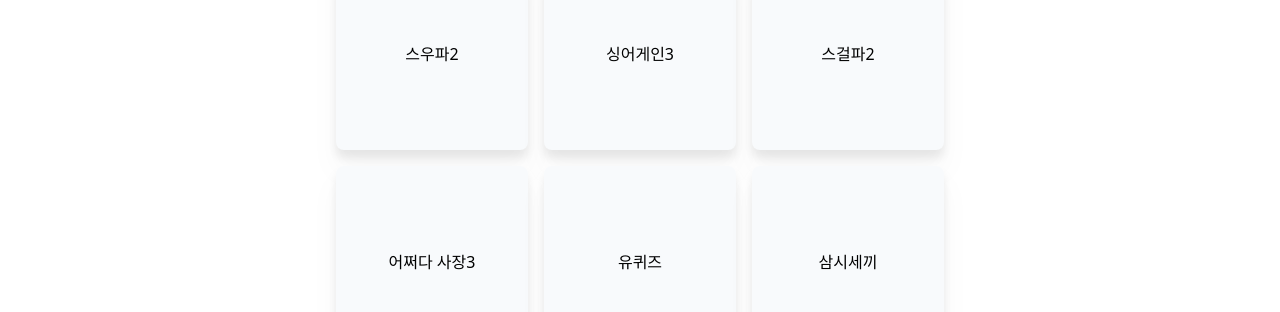
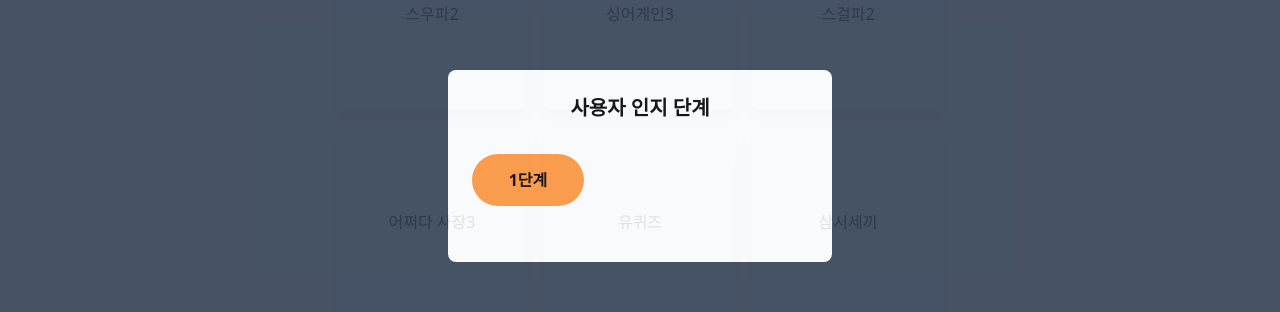
Before and after one commit to low-psy/media-art, a Next.js app: page / in a window 1280 px wide. Both pictures are taken after a click on the element "스우파2". Shown: the part 234-546 px from the top of the page. Built offline with nearby package versions, Linux system fonts and the light colour scheme.

Commit message:
feat: ErrorItem and ModuleItem

```diff
--- /dev/null
+++ b/components/ErrorItem.js
@@ -0,0 +1,29 @@
+import { useEffect, useState } from 'react';
+
+let c = 0;
+const ErrorItem = () => {
+    const [count, setCount] = useState(0);
+
+    if (count <= 5) {
+        setTimeout(() => {
+            c++;
+            setCount(c);
+        }, 2000);
+    }
+
+    return (
+        <div className="absolute bottom-0 left-0 z-30 flex h-full w-full items-center justify-center bg-black text-6xl">
+            {count === 0 ? <div className="text-white">앞으로 내가 보라는걸 보면돼</div> : null}
+            {count === 1 ? <div className="text-white">내가 이제 너보다 너를 더 잘알거든</div> : null}
+            {count === 2 ? <div className="text-white">그니깐 그냥 내가 시키는대로 하라고</div> : null}
+            {count === 3 ? <div className="text-white">좋아 죽겠어? 재밌어? 죽여? 행복해? 너무 좋아?</div> : null}
+            {count >= 4 ? (
+                <div className="animate animate-ping text-white">
+                    ㅋㅋㅋㅋㅋㅋㅋㅋㅋㅋㅋㅋㅋㅋㅋㅋㅋㅋㅋㅋㅋㅋㅋㅋㅋㅋㅋㅋㅋㅋㅋㅋㅋㅋㅋㅋㅋㅋㅋㅋㅋㅋㅋㅋㅋㅋㅋㅋㅋㅋㅋㅋㅋㅋㅋㅋㅋㅋㅋㅋㅋㅋㅋㅋㅋㅋㅋㅋㅋㅋㅋㅋㅋㅋㅋㅋㅋㅋㅋㅋㅋㅋㅋㅋㅋㅋㅋㅋㅋㅋㅋㅋㅋㅋㅋㅋㅋㅋㅋㅋㅋㅋㅋㅋㅋㅋㅋㅋㅋㅋㅋㅋㅋㅋㅋㅋㅋㅋㅋㅋㅋㅋㅋㅋㅋㅋㅋㅋㅋㅋㅋㅋㅋㅋㅋㅋㅋㅋㅋㅋㅋㅋㅋㅋㅋㅋㅋㅋㅋㅋㅋㅋㅋㅋㅋㅋㅋㅋㅋㅋㅋㅋㅋㅋㅋㅋㅋㅋㅋㅋㅋㅋㅋㅋㅋㅋㅋㅋㅋㅋㅋㅋㅋㅋㅋㅋㅋㅋㅋㅋㅋㅋㅋㅋㅋㅋㅋㅋㅋㅋㅋㅋㅋㅋㅋㅋㅋㅋㅋㅋㅋㅋㅋㅋㅋㅋㅋㅋㅋㅋㅋㅋㅋㅋㅋㅋㅋㅋㅋㅋㅋㅋㅋㅋㅋㅋㅋㅋㅋㅋㅋㅋㅋㅋㅋㅋㅋㅋㅋㅋㅋㅋㅋㅋㅋㅋㅋㅋㅋㅋㅋㅋㅋㅋㅋㅋㅋㅋㅋㅋㅋㅋㅋㅋㅋㅋㅋㅋㅋㅋㅋㅋㅋㅋㅋㅋㅋㅋㅋㅋㅋㅋㅋㅋㅋㅋㅋㅋㅋㅋㅋㅋㅋㅋㅋㅋㅋㅋㅋㅋㅋㅋㅋㅋㅋ
+                </div>
+            ) : null}
+        </div>
+    );
+};
+
+export default ErrorItem;
--- /dev/null
+++ b/components/ModuleItem.js
@@ -0,0 +1,18 @@
+const ModuleItem = ({ children, className, width, color }) => {
+    return (
+        <div
+            className={`${className} absolute left-0 top-0 z-20  flex h-full w-full items-center justify-center bg-slate-700 opacity-90`}
+        >
+            <div className="flex h-48 w-96 flex-col rounded-lg bg-slate-50 p-6 opacity-100">
+                <h2 className="mx-auto text-xl font-extrabold">사용자 인지 단계</h2>
+                <div
+                    className={`mb-8 mt-8 ${width} flex grow items-center justify-center rounded-full  ${color} font-bold transition-all duration-500 ease-in-out`}
+                >
+                    {children}
+                </div>
+            </div>
+        </div>
+    );
+};
+
+export default ModuleItem;
```
